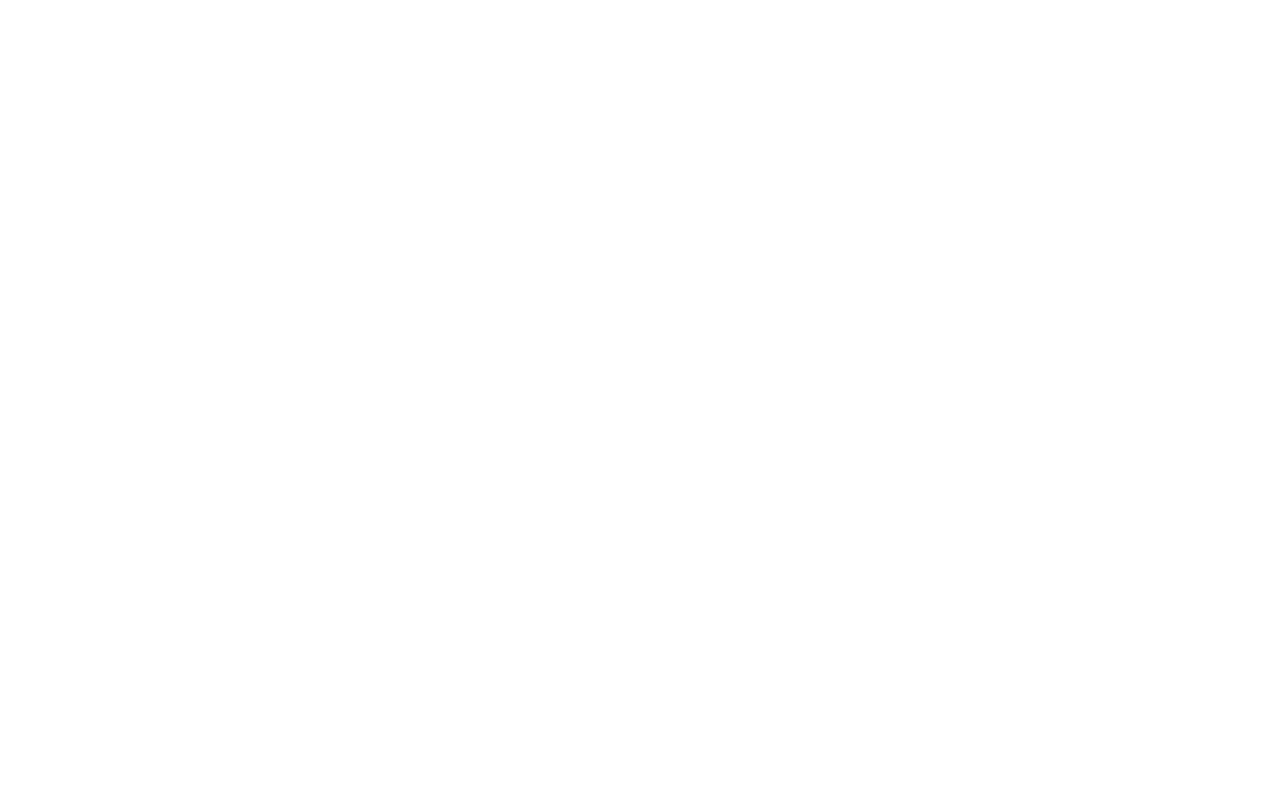
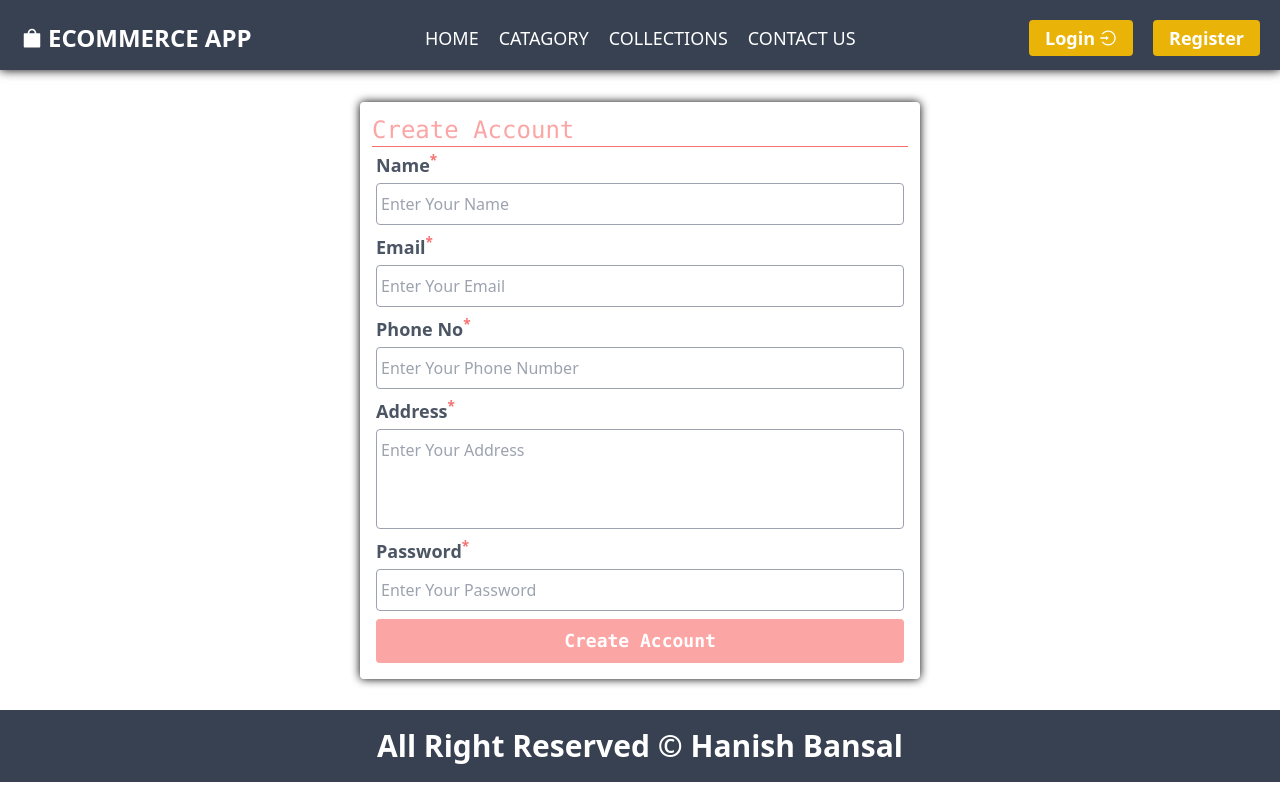
Before and after one commit to hanishbansal231/ECOMMERCE-APP, a React (Create React App) app in the folder client/: page /register in a window 1280 px wide. Before the commit this address had no page. Built offline with nearby package versions, Linux system fonts and the light colour scheme.

Commit message:
Create a registration flow

```diff
--- a/client/src/App.js
+++ b/client/src/App.js
@@ -5,6 +5,7 @@
 import About from './pages/About';
 import Contact from './pages/Contact';
 import Policy from './pages/Policy';
+import Register from './pages/Auth/Register';
 
 function App() {
   return (
@@ -16,6 +17,7 @@
           <Route path='/about' element={<About />} />
           <Route path='/contact' element={<Contact />} />
           <Route path='/policy' element={<Policy />} />
+          <Route path='/register' element={<Register />} />
         </Route>
       </Routes>
     </>
--- /dev/null
+++ b/client/src/Redux/Slice/authSlice.js
@@ -0,0 +1,26 @@
+import { createSlice } from "@reduxjs/toolkit";
+
+const initialState = {
+    token: localStorage.getItem('token') ? JSON.parse(localStorage.getItem('token')) : null,
+    data: null,
+    loading: false,
+}
+
+const authSlice = createSlice({
+    name: 'auth',
+    initialState,
+    reducers: {
+        setLoading: (state, action) => {
+            state.loading = action?.payload;
+        },
+        setData: (state, action) => {
+            state.data = action?.payload;
+        },
+        setToken: (state, action) => {
+            state.token = action?.payload
+        }
+    }
+});
+
+export const { setData, setLoading, setToken } = authSlice.actions;
+export default authSlice.reducer;
--- /dev/null
+++ b/client/src/Redux/store.js
@@ -0,0 +1,10 @@
+import {configureStore} from '@reduxjs/toolkit';
+import authReducer from './Slice/authSlice';
+const store = configureStore({
+    reducer:{
+        auth:authReducer,
+    }
+});
+
+
+export default store;
--- a/client/src/components/Layout/Footer.jsx
+++ b/client/src/components/Layout/Footer.jsx
@@ -1,6 +1,6 @@
 function Footer() {
     return (
-        <div className="bg-gray-700 w-full h-[50px] flex items-center justify-center">
+        <div className="bg-gray-700 w-full h-[71.5px] flex items-center justify-center">
             <h2 className="text-center font-semibold text-3xl text-white">
                 All Right Reserved &copy; Hanish Bansal
             </h2>
--- a/client/src/components/Layout/Header.jsx
+++ b/client/src/components/Layout/Header.jsx
@@ -1,9 +1,10 @@
 import { Link } from "react-router-dom";
+import { useSelector } from 'react-redux';
 import { AiOutlineLogin, AiFillShopping } from 'react-icons/ai';
 import { FaCartShopping } from 'react-icons/fa6';
 import ProfileDropDown from "../Header/ProfileDropDown";
 function Header() {
-    const token = true;
+    const { token } = useSelector((state) => state.auth);
     return (
         <div className="bg-gray-700 h-[70px] shadow-[0_0_10px_black] p-5">
             <div className="flex items-center justify-between max-w-[1300px] m-auto">
@@ -15,7 +16,7 @@
                     </h2>
                 </div>
                 <div>
-                    <ul className="flex items-center gap-5 text-lg font-medium text-white">
+                    <ul className="flex items-center gap-5 text-lg font-medium text-white uppercase">
                         <li className="hover:text-yellow-300 transition-all duration-300 ease-in">
                             <Link to={'/'}>Home</Link>
                         </li>
--- a/client/src/index.js
+++ b/client/src/index.js
@@ -4,10 +4,14 @@
 import App from './App';
 import { BrowserRouter } from 'react-router-dom';
 import { Toaster } from 'react-hot-toast';
+import { Provider } from 'react-redux';
+import store from './Redux/store';
 const root = ReactDOM.createRoot(document.getElementById('root'));
 root.render(
-    <BrowserRouter>
+    <Provider store={store}>
+        <BrowserRouter>
         <Toaster />
         <App />
     </BrowserRouter>
+    </Provider>
 );
--- /dev/null
+++ b/client/src/pages/Auth/Register.jsx
@@ -0,0 +1,120 @@
+import { useState } from "react";
+import { useDispatch } from "react-redux";
+import { useNavigate } from "react-router-dom";
+import { toast } from "react-hot-toast";
+import { registerUser } from "../../services/operations/authAPI";
+function Register() {
+    const navigate = useNavigate();
+    const dispatch = useDispatch();
+    const [userData, setUserData] = useState({
+        name: '',
+        email: '',
+        address: '',
+        phone: '',
+        password: '',
+    });
+
+    function handelUserInput(e) {
+        const { name, value } = e.target;
+
+        setUserData((prevData) => ({
+            ...prevData,
+            [name]: value,
+        }));
+    }
+    async function onFormSubmit(e) {
+        e.preventDefault();
+        if (!userData.name || !userData.email || !userData.address || !userData.phone || !userData.password) {
+            toast.error('All field are mandatory...');
+            return;
+        }
+
+        try {
+            const res = await dispatch(registerUser(userData, navigate));
+            console.log(res);
+        } catch (e) {
+            console.log(e.message);
+        }
+    }
+    return (
+        <div className="min-h-[80vh] flex items-center justify-center">
+            <form
+                onSubmit={onFormSubmit}
+                className="shadow-[0_0_10px_black] w-[35em] p-3 rounded my-4"
+            >
+                <h2 className="text-red-300 text-2xl border-b border-red-400 font-mono">
+                    Create Account
+                </h2>
+                <div className="flex flex-col gap-1 p-1">
+                    <label htmlFor="name" className="text-lg font-semibold text-gray-600">Name<sup className="text-red-400">*</sup></label>
+                    <input
+                        type="text"
+                        name="name"
+                        id="name"
+                        placeholder="Enter Your Name"
+                        className="py-2 px-1 border border-gray-400 outline-none rounded"
+                        value={userData.name}
+                        onChange={handelUserInput}
+                    />
+                </div>
+                <div className="flex flex-col gap-1 p-1">
+                    <label htmlFor="email" className="text-lg font-semibold text-gray-600">Email<sup className="text-red-400">*</sup></label>
+                    <input
+                        type="email"
+                        name="email"
+                        id="email"
+                        placeholder="Enter Your Email"
+                        className="py-2 px-1 border border-gray-400 outline-none rounded"
+                        value={userData.email}
+                        onChange={handelUserInput}
+                    />
+                </div>
+                <div className="flex flex-col gap-1 p-1">
+                    <label htmlFor="phone" className="text-lg font-semibold text-gray-600">Phone No<sup className="text-red-400">*</sup></label>
+                    <input
+                        type="text"
+                        name="phone"
+                        id="phone"
+                        placeholder="Enter Your Phone Number"
+                        className="py-2 px-1 border border-gray-400 outline-none rounded"
+                        value={userData.phone}
+                        onChange={handelUserInput}
+                    />
+                </div>
+                <div className="flex flex-col gap-1 p-1">
+                    <label htmlFor="address" className="text-lg font-semibold text-gray-600">Address<sup className="text-red-400">*</sup></label>
+                    <textarea
+                        name="address"
+                        id="address"
+                        placeholder="Enter Your Address"
+                        className="py-2 px-1 border border-gray-400 outline-none rounded resize-none h-[100px]"
+                        value={userData.address}
+                        onChange={handelUserInput}
+                    />
+                </div>
+                <div className="flex flex-col gap-1 p-1">
+                    <label htmlFor="password" className="text-lg font-semibold text-gray-600">Password<sup className="text-red-400">*</sup></label>
+                    <input
+                        type="password"
+                        name="password"
+                        id="password"
+                        placeholder="Enter Your Password"
+                        className="py-2 px-1 border border-gray-400 outline-none rounded"
+                        value={userData.password}
+                        onChange={handelUserInput}
+                    />
+                </div>
+                <div className="p-1">
+                    <button
+                        type="submit"
+                        className="w-full bg-red-300 font-mono text-white rounded py-2 text-lg font-semibold hover:bg-red-400 transition-all duration-300 ease-out"
+                    >
+                        Create Account
+                    </button>
+                </div>
+            </form>
+        </div>
+    );
+}
+
+export default Register;
--- /dev/null
+++ b/client/src/services/apiConnector.js
@@ -0,0 +1,13 @@
+import axios from 'axios';
+
+export const axiosInstance = axios.create({});
+
+export const apiConnector = (method, url, bodyData, headers, params) => {
+    return axiosInstance({
+        method:`${method}`,
+        url:`${url}`,
+        data: bodyData ? bodyData : null,
+        headers: headers ? headers: null,
+        params: params ? params : null,
+    });
+}
--- /dev/null
+++ b/client/src/services/apis.js
@@ -0,0 +1,6 @@
+const BASE_URl = 'http://localhost:8080/api/v1';
+
+
+export const AUTH_ENDPOINT = {
+    REGISTER_API: BASE_URl + '/auth/register',
+}
--- /dev/null
+++ b/client/src/services/operations/authAPI.js
@@ -0,0 +1,32 @@
+import { apiConnector } from "../apiConnector";
+import { AUTH_ENDPOINT } from "../apis";
+import { toast } from 'react-hot-toast';
+
+
+const {
+    REGISTER_API,
+} = AUTH_ENDPOINT;
+
+
+export function registerUser(data, navigate) {
+    return async (dispatch) => {
+        const toastId = toast.loading('Loading...');
+        console.log(data);
+        try {
+            const response = await apiConnector('POST', REGISTER_API, data);
+
+            if (!response?.data?.success) {
+                throw new Error(response.data.message);
+            }
+
+            toast.success("Signup Successful");
+            navigate("/login");
+
+        } catch (error) {
+            console.log("SIGNUP API ERROR............", error)
+            toast.error("Signup Failed")
+            navigate("/register")
+        }
+        toast.dismiss(toastId);
+    }
+}
```
Also changed, not shown: 2 other files (tests, documents, lock files or other folders).
